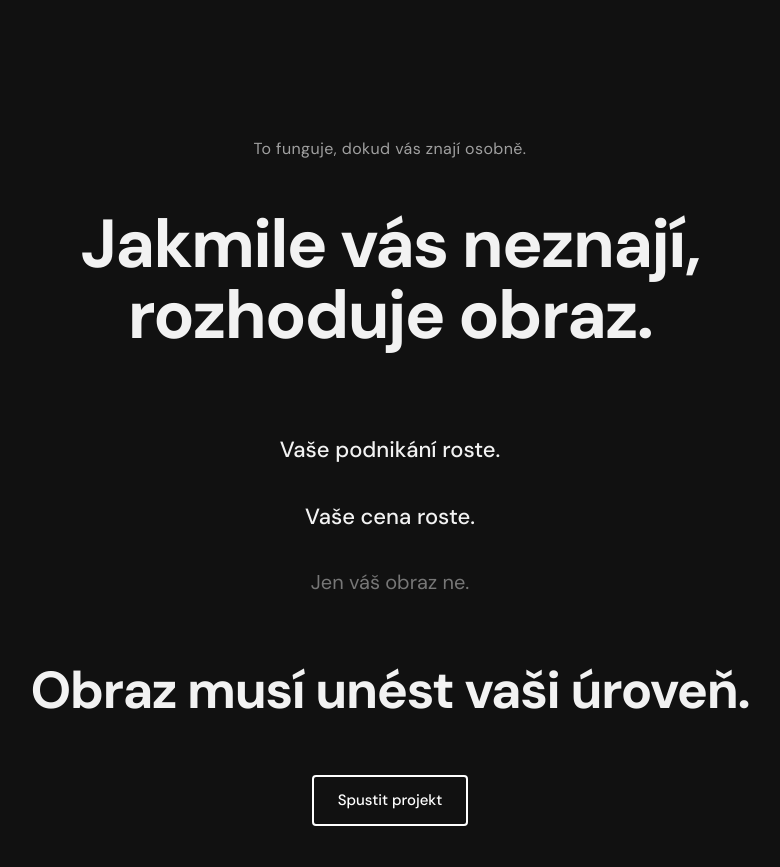
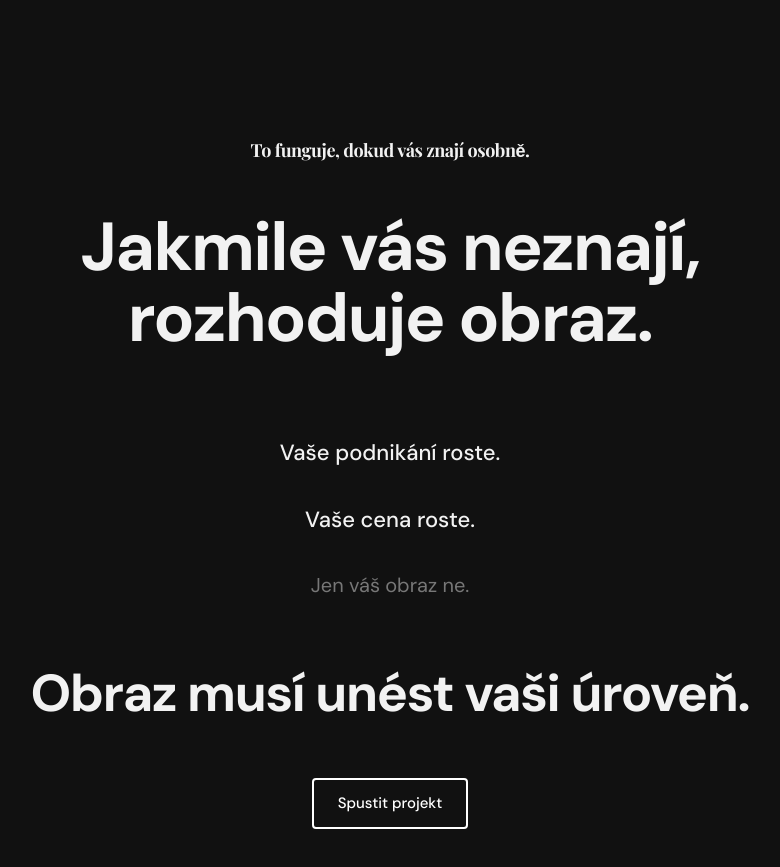
Before and after one commit to katarinabrics-eng/ai-content-studio, a Next.js app in the folder apps/content-studio/: page /premiova-vizualni-identita in a window 1280 px wide. Shown: the part 880-1747 px from the top of the page, without its empty margins (250-1030 px from the left). Built offline with nearby package versions, Linux system fonts and the light colour scheme.

Commit message:
fix(VibeSection): update text styling for improved readability and visual appeal
- Enhanced text styling in VibeSection for better clarity and aesthetics.
- Adjusted font properties and color for a more modern look.
- Improved layout consistency across different screen sizes.

```diff
--- a/apps/content-studio/src/app/components/VibeSection.tsx
+++ b/apps/content-studio/src/app/components/VibeSection.tsx
@@ -31,7 +31,10 @@ export function VibeSection() {
       }}
     >
       <div className="mx-auto max-w-[900px] px-6 text-center xl:px-10">
-        <p className="text-[15px] font-normal tracking-wide text-[#a0a0a0] md:text-base">
+        <p
+          className="tracking-tight text-[#f2f2f2] md:text-[18px]"
+          style={{ fontFamily: "var(--font-playfair), serif", fontWeight: 700, fontSize: "clamp(1rem, 2vw, 1.125rem)" }}
+        >
           To funguje, dokud vás znají osobně.
         </p>
         <h2
--- a/apps/content-studio/src/app/premiova-vizualni-identita/page.tsx
+++ b/apps/content-studio/src/app/premiova-vizualni-identita/page.tsx
@@ -312,8 +312,8 @@ export default function PremioveVizualniIdentitaPage() {
               className="hero-float-card hero-card-1"
               style={{
                 position: "absolute",
-                top: "20%",
-                left: "42%",
+                top: "12%",
+                left: "22%",
                 borderRadius: 18,
                 padding: "14px 20px",
                 opacity: 0,
@@ -366,8 +366,8 @@ export default function PremioveVizualniIdentitaPage() {
               className="hero-float-card hero-card-3"
               style={{
                 position: "absolute",
-                bottom: "28%",
-                left: "40%",
+                bottom: "32%",
+                left: "25%",
                 borderRadius: 18,
                 padding: "16px 22px",
                 opacity: 0,
```
